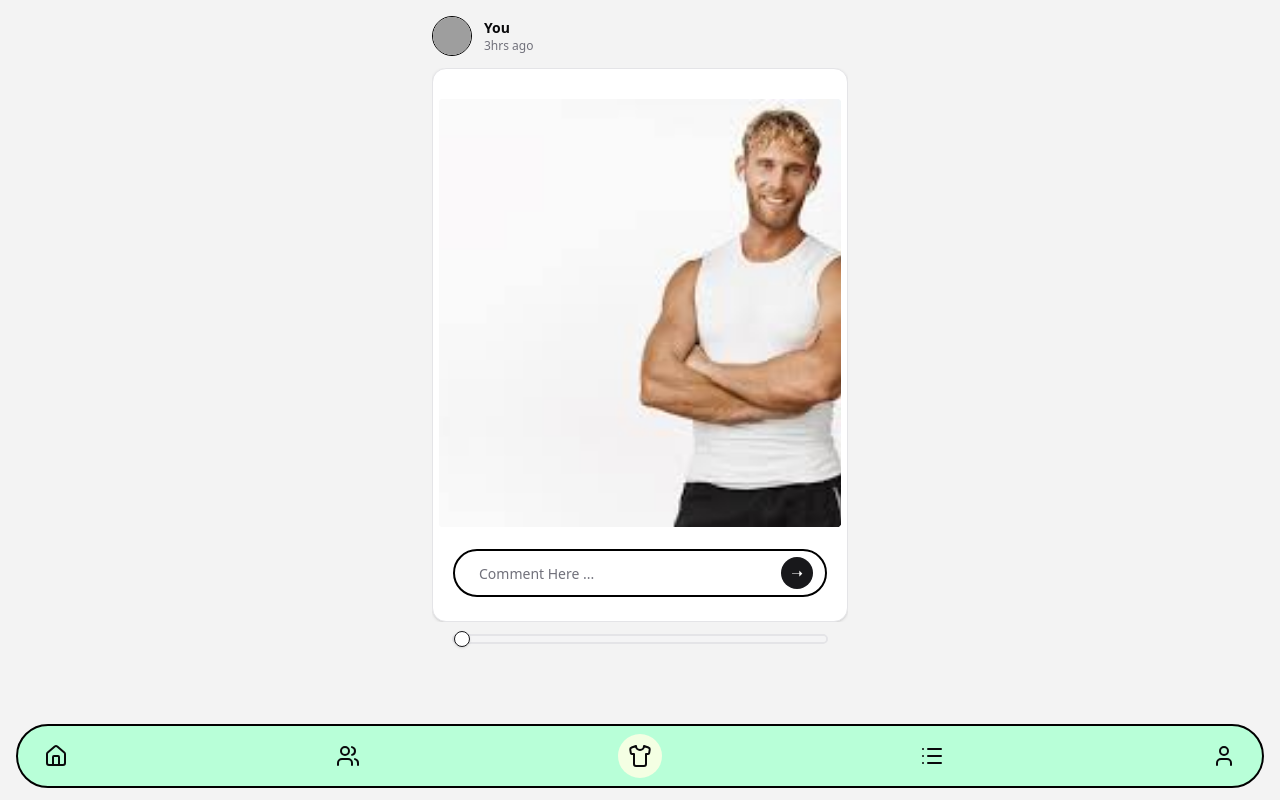
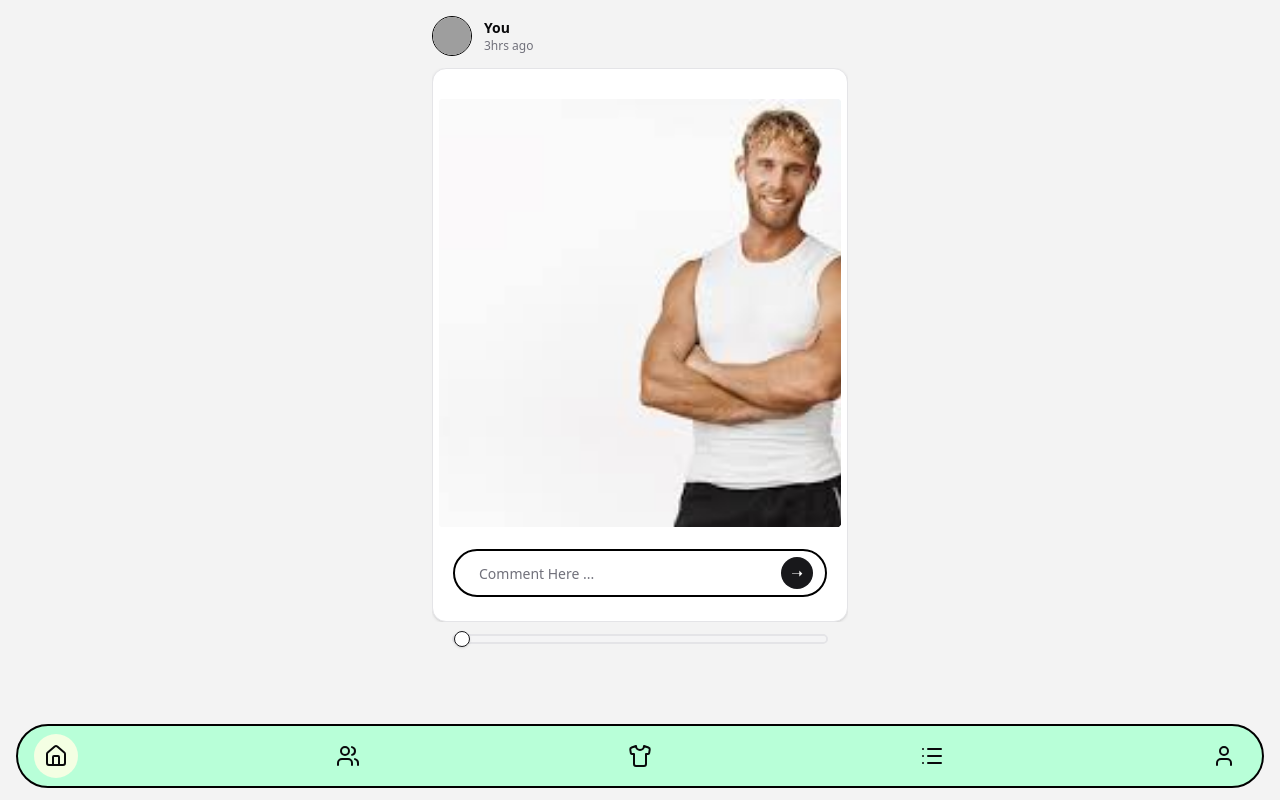
Before and after one commit to jliu4242/fitcheck, a Next.js app in the folder frontend/: page / in a window 1280 px wide. Built offline with nearby package versions, Linux system fonts and the light colour scheme; grey boxes are pictures that could not be loaded.

Commit message:
fix home page

```diff
--- a/frontend/src/app/page.js
+++ b/frontend/src/app/page.js
@@ -39,7 +39,7 @@ export default function HomePage() {
 
       {/* ==== BOTTOM NAVIGATION (fixed) ==== */}
       <div className="fixed inset-x-0 bottom-0 px-4 pb-[calc(env(safe-area-inset-bottom)+12px)]">
-        <BottomNav activeTab="outfit" />
+        <BottomNav activeTab="home" />
       </div>
     </main>
   );
```
